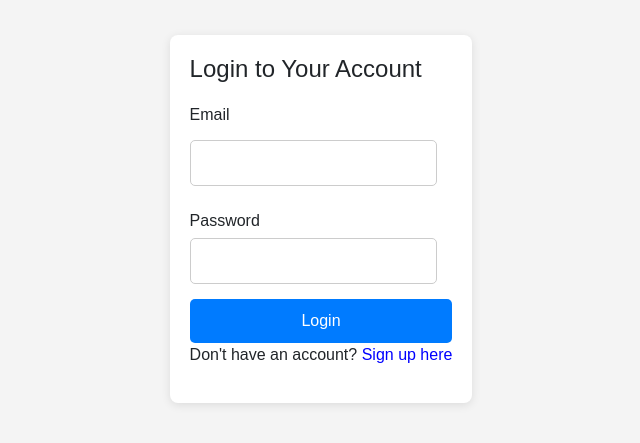
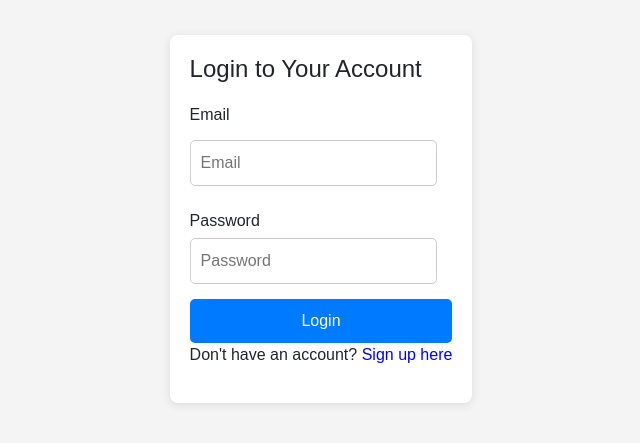
Before and after one commit to Salman1205/Email-template-generator-app, a React (Create React App) app: page /login in a window 1280 px wide. Shown: the part 181-624 px from the top of the page, without its empty margins (319-959 px from the left). Built offline with nearby package versions, Linux system fonts and the light colour scheme.

Commit message:
added register functionality

```diff
--- a/src/Pages/Login.jsx
+++ b/src/Pages/Login.jsx
@@ -11,12 +11,16 @@ const Login = () => {
         e.preventDefault(); // Prevent the form from submitting the default way
 
         try {
+            const formData = new URLSearchParams();
+            formData.append('email', email);
+            formData.append('password', password);
+
             const response = await fetch('https://email-template-generator-backend.vercel.app/login', {
                 method: 'POST',
                 headers: {
-                    'Content-Type': 'application/json',
+                    'Content-Type': 'application/x-www-form-urlencoded',
                 },
-                body: JSON.stringify({ email, password }),
+                body: formData,
             });
 
             if (!response.ok) {
@@ -26,11 +30,30 @@ const Login = () => {
             const data = await response.json();
             console.log('Login successful:', data);
             // Optionally navigate to a different page after login
-            // navigate('/profile');
+            navigate('/profile');
         } catch (error) {
             console.error('Error:', error);
         }
     };
+
+    // return (
+    //     <form onSubmit={handleSubmit}>
+    //         <input
+    //             type="email"
+    //             value={email}
+    //             onChange={(e) => setEmail(e.target.value)}
+    //             placeholder="Email"
+    //         />
+    //         <input
+    //             type="password"
+    //             value={password}
+    //             onChange={(e) => setPassword(e.target.value)}
+    //             placeholder="Password"
+    //         />
+    //         <button type="submit">Login</button>
+    //     </form>
+    // );
+
 
     return (
         <div className="login-container">
@@ -41,22 +64,18 @@ const Login = () => {
                         <label htmlFor="email">Email</label>
                         <input
                             type="email"
-                            id="email"
-                            name="email"
-                            required
                             value={email}
                             onChange={(e) => setEmail(e.target.value)}
+                            placeholder="Email"
                         />
                     </div>
                     <div className="form-group">
                         <label htmlFor="password">Password</label>
                         <input
                             type="password"
-                            id="password"
-                            name="password"
-                            required
                             value={password}
                             onChange={(e) => setPassword(e.target.value)}
+                            placeholder="Password"
                         />
                     </div>
                     <button type="submit" className="login-button">Login</button>
--- a/src/Pages/Signup.jsx
+++ b/src/Pages/Signup.jsx
@@ -20,19 +20,11 @@ const Signup = ({ loginCredentials, setLoginCredentials }) => {
       event.preventDefault();
       const form = event.target;
       const formData = new FormData(form);
-        const data = {
-          username: formData.get('username'),
-          email: formData.get('email'),
-          password: formData.get('password')
-        };
 
       try {
-          const response = await fetch('/api/signup', { // Updated to Vercel serverless function
+          const response = await fetch('https://email-template-generator-backend.vercel.app/register', { // Updated to Vercel serverless function
               method: 'POST',
-            headers: {
-              'Content-Type': 'application/json'
-            },
-            body: JSON.stringify(data)
+              body: formData
           });
 
           if (response.ok) {
@@ -48,6 +40,7 @@ const Signup = ({ loginCredentials, setLoginCredentials }) => {
           console.error('Error:', error);
       }
   };
+
 
 
     return (
```
Lines whose indentation alone changed are shown as unchanged.
